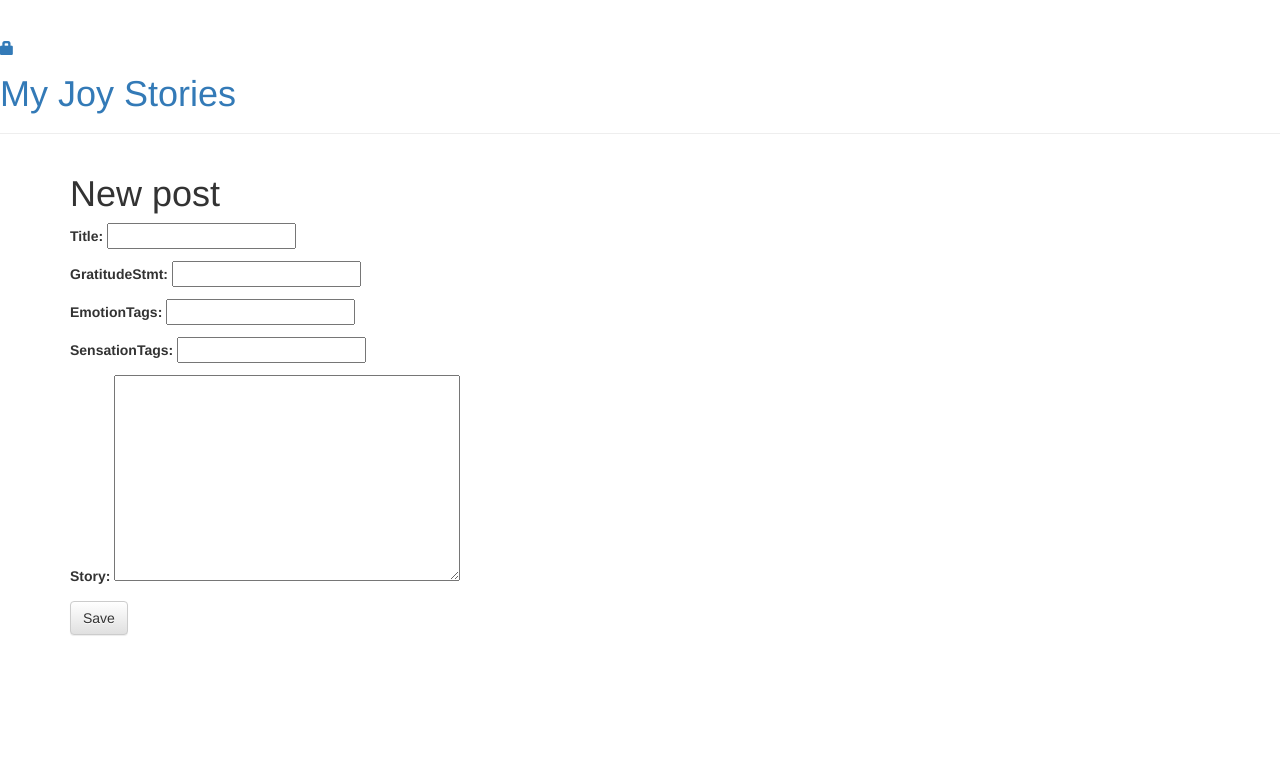
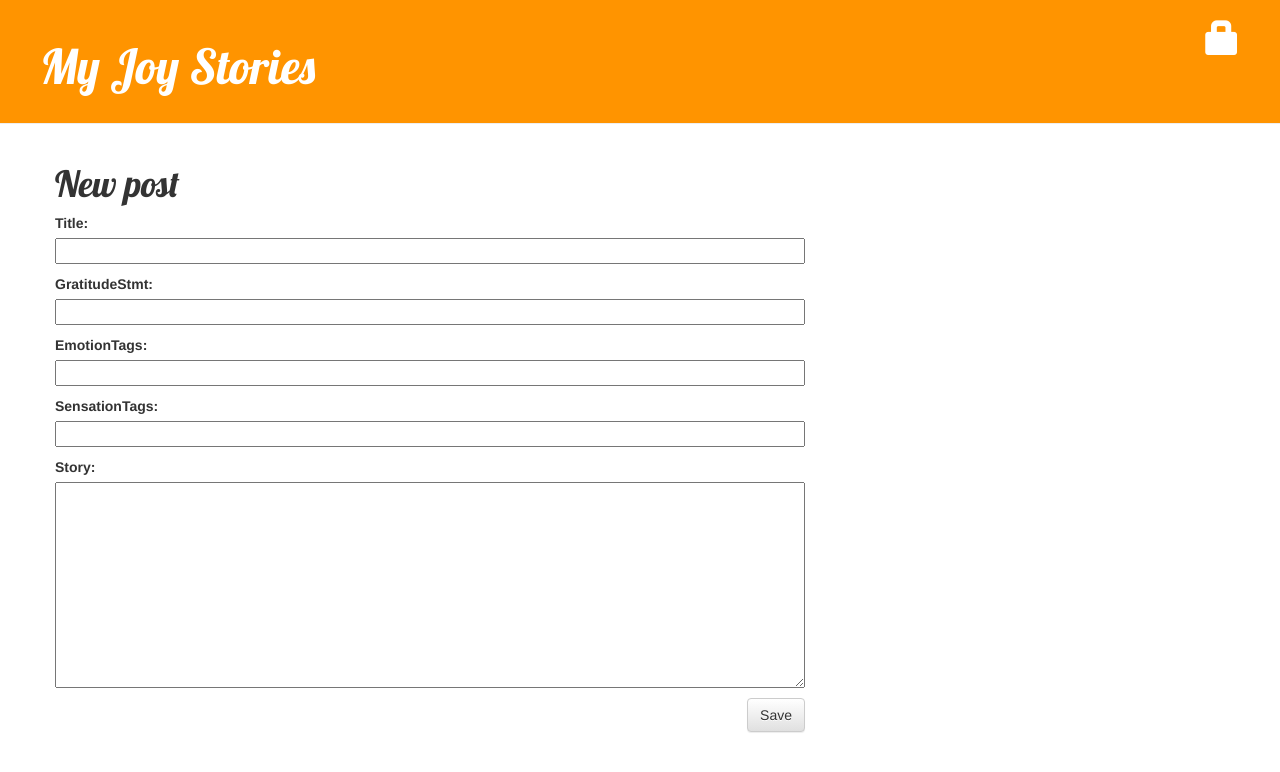
Before and after one commit to jtagster/my-joy-story, a Django app: page /post/new/ in a window 1280 px wide. Shown: the top 772 px of the page. Run offline with Django 3.2, Linux system fonts and the light colour scheme; some libraries are stand-ins or nearby versions.

Commit message:
added css file and post-list to base.html

```diff
--- /dev/null
+++ b/blog/static/css/blog.css
@@ -0,0 +1,46 @@
+.page-header {
+    background-color: #ff9400;
+    margin-top: 0;
+    padding: 20px 20px 20px 40px;
+}
+
+.page-header h1, .page-header h1 a, .page-header h1 a:visited, .page-header h1 a:active {
+    color: #ffffff;
+    font-size: 36pt;
+    text-decoration: none;
+}
+
+.content {
+    margin-left: 40px;
+}
+
+h1, h2, h3, h4 {
+    font-family: 'Lobster', cursive;
+}
+
+.date {
+    color: #828282;
+}
+
+.save {
+    float: right;
+}
+
+.post-form textarea, .post-form input {
+    width: 100%;
+}
+
+.top-menu, .top-menu:hover, .top-menu:visited {
+    color: #ffffff;
+    float: right;
+    font-size: 26pt;
+    margin-right: 20px;
+}
+
+.post {
+    margin-bottom: 70px;
+}
+
+.post h1 a, .post h1 a:visited {
+    color: #000000;
+}
```
Also changed, not shown: blog/templates/blog/post_list.html (+7 -16 lines).
